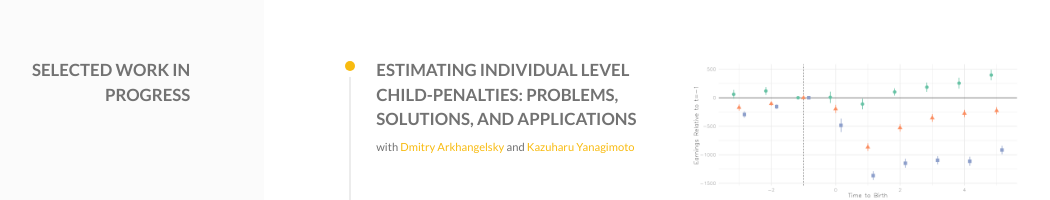
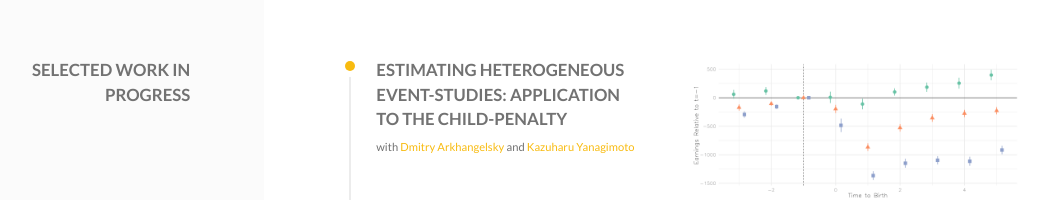
Before and after one commit to tomzohar1/tomzohar1.github.io, a plain HTML site: page index.html in a window 1280 px wide. Shown: the part 1380-1580 px from the top of the page, without its empty margins (121-1171 px from the left). Drawn offline with Linux system fonts and the light colour scheme.

Commit message:
update H2wfe name

```diff
--- a/index.html
+++ b/index.html
@@ -332,7 +332,7 @@
                                                 </div-->
                                                 <a href="assets/slides/.pdf" target="_blank" class="t-link-container__item--blended">
                                                 <h3 class="c-work__heading">
-                                                    Estimating Individual Level Child-penalties: Problems, Solutions, and Applications
+                                                    Estimating Heterogeneous Event-studies: Application to the Child-penalty
                                                 </h3>
                                                 </a><!-- /o-link-container -->
 
```
